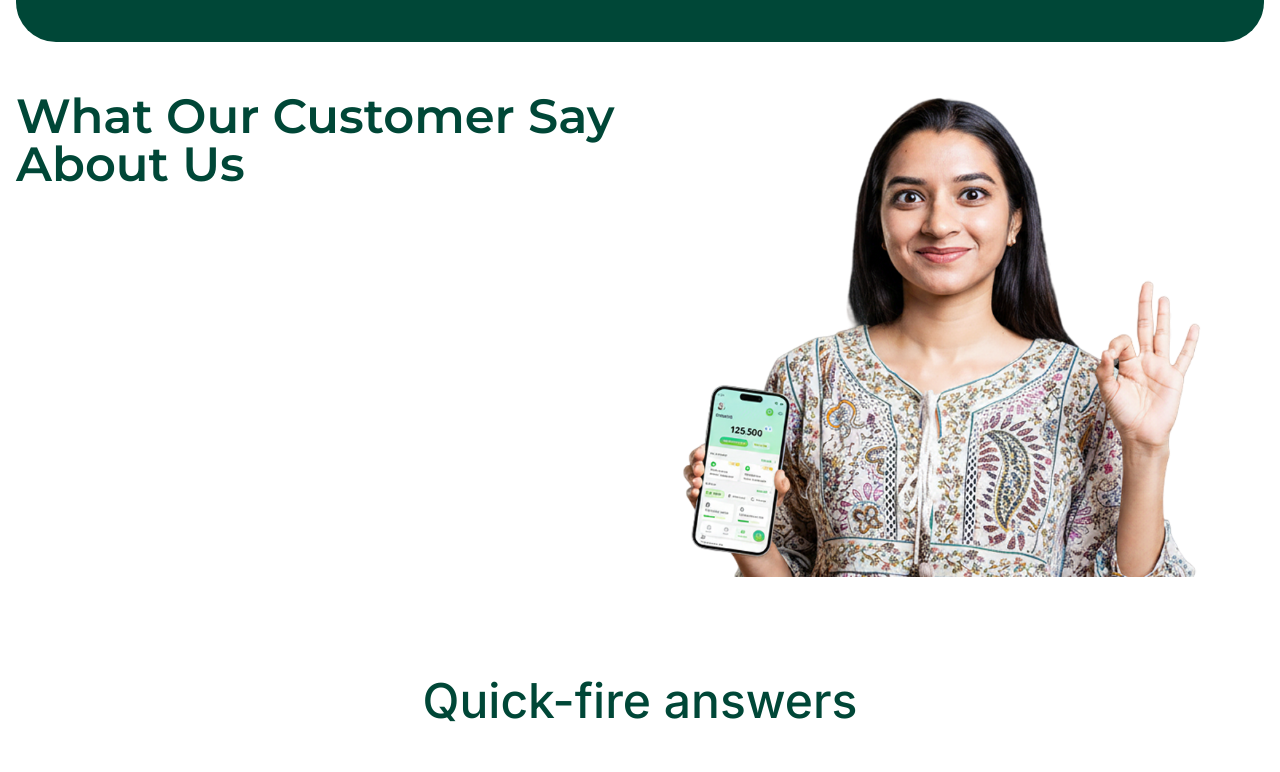
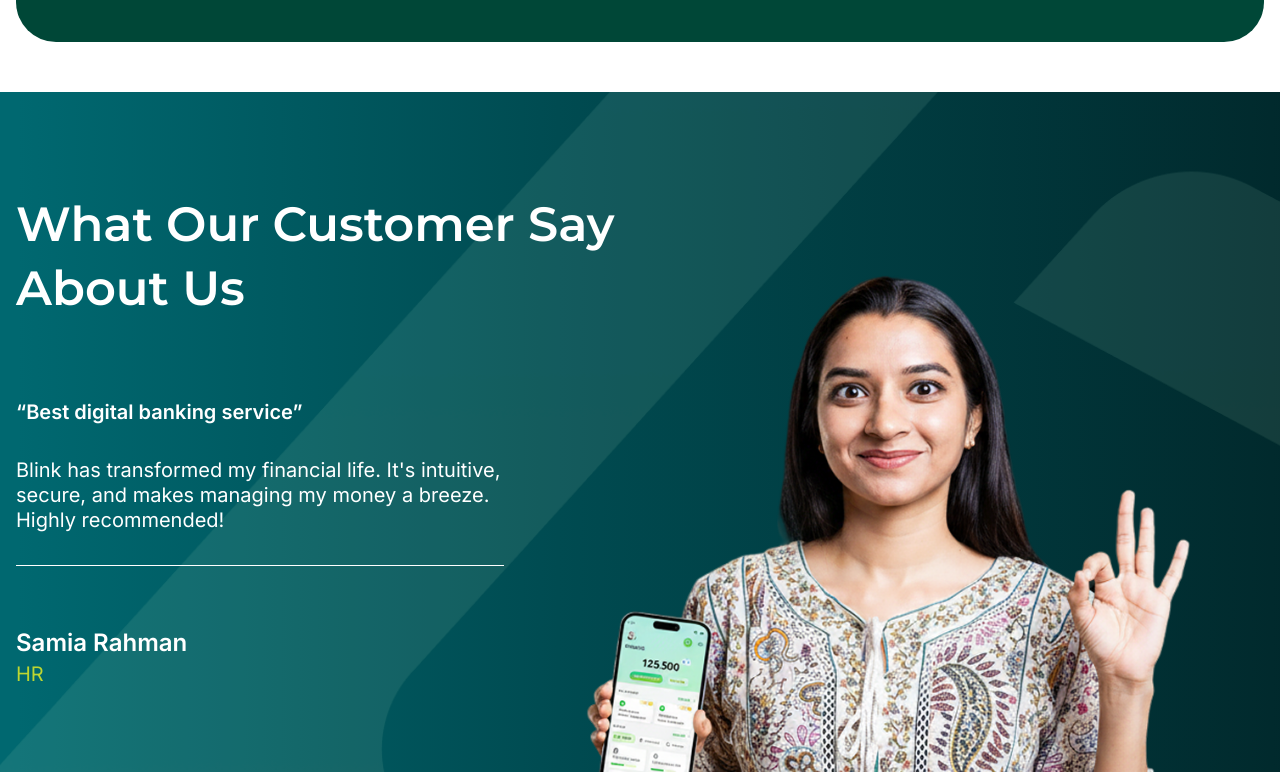
Before and after one commit to programmerrm/blink-marsand-co, a Next.js app: page / in a window 1280 px wide. Shown: the part 5068-5840 px from the top of the page. Built offline with nearby package versions, Linux system fonts and the light colour scheme; a web font is replaced by a local one.

Commit message:
complete customer section

```diff
--- a/components/customer/customerSection.tsx
+++ b/components/customer/customerSection.tsx
@@ -1,24 +1,51 @@
 import Image from "next/image";
 import customerImage from "../../assets/image/customer.png";
-export default function Customer(){
-    return(
-        <section>
+import customerBg from "../../assets/image/customer-bg.png";
+
+export default function Customer() {
+  return (
+    <section className="bg-[linear-gradient(90deg,#006870_0.38%,#006870_1.38%,#004B51_43.62%,#01292C_100.94%)] relative">
       <div className="container">
-                <div className="flex ">
-                    <div>
-                        <h2>What Our Customer Say About Us</h2>
+
+        {/* Background */}
+        <div className="absolute top-0 left-0 right-0 bottom-0 lg:h-154 xl:h-187">
+          <Image
+            src={customerBg}
+            alt="customerBg"
+            fill
+            className="object-cover"
+          />
         </div>
-                    <div>
+
+        {/* Content */}
+        <div className="relative z-10 flex flex-col lg:flex-row items-end">
+
+          {/* Left Content */}
+          <div className="w-full max-w-157 translate-x-0 z-20 pb-5 xl:pb-36.5 mt-6 sm:mt-12.5 md:mt-25">
+            <h2 className="text-white lg:leading-16"> What Our Customer Say About Us </h2>
+            <div className="pb-4 sm:pb-8 border-b border-white max-w-122 w-full mt-10 md:mt-20">
+               <span className="text-base sm:text-xl font-semibold font-inter leading-6.25 text-white">“Best digital banking service”</span>
+               <p className="text-base sm:text-xl font-normal font-inter leading-6.25 text-white mt-4 sm:mt-8">Blink has transformed my financial life. It's intuitive, secure, and makes managing my money a breeze. Highly recommended!</p>
+            </div>
+            <div className="mt-8 sm:mt-16">
+                <h4 className="text-xl sm:text-2xl font-semibold leading-6.25 text-white font-inter">Samia Rahman</h4>
+                <h5 className=" font-inter font-normal text-[#BDD630] mt-1">HR</h5>
+            </div>
+          </div>
+
+          {/* Right Image */}
+          <div className="w-[82%] -ml-30">
             <Image
               src={customerImage}
               alt="customer Image"
               width={872}
               height={666}
+              className="w-full h-auto object-contain"
             />
           </div>
 
         </div>
       </div>
     </section>
-    )
+  );
 }
```
Also changed, not shown: assets/image/customer-bg.png (added). Lines whose indentation alone changed are shown as unchanged.
